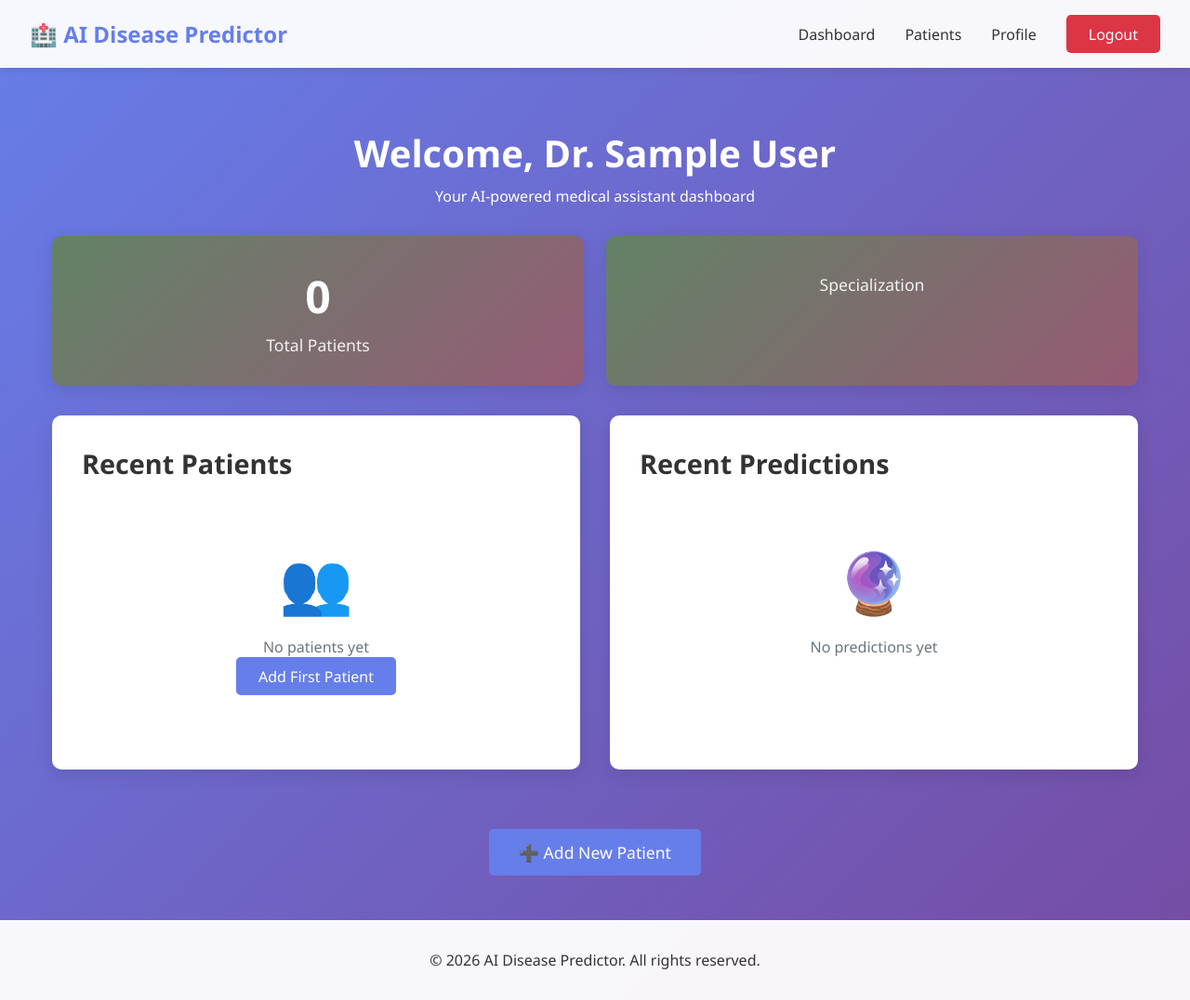
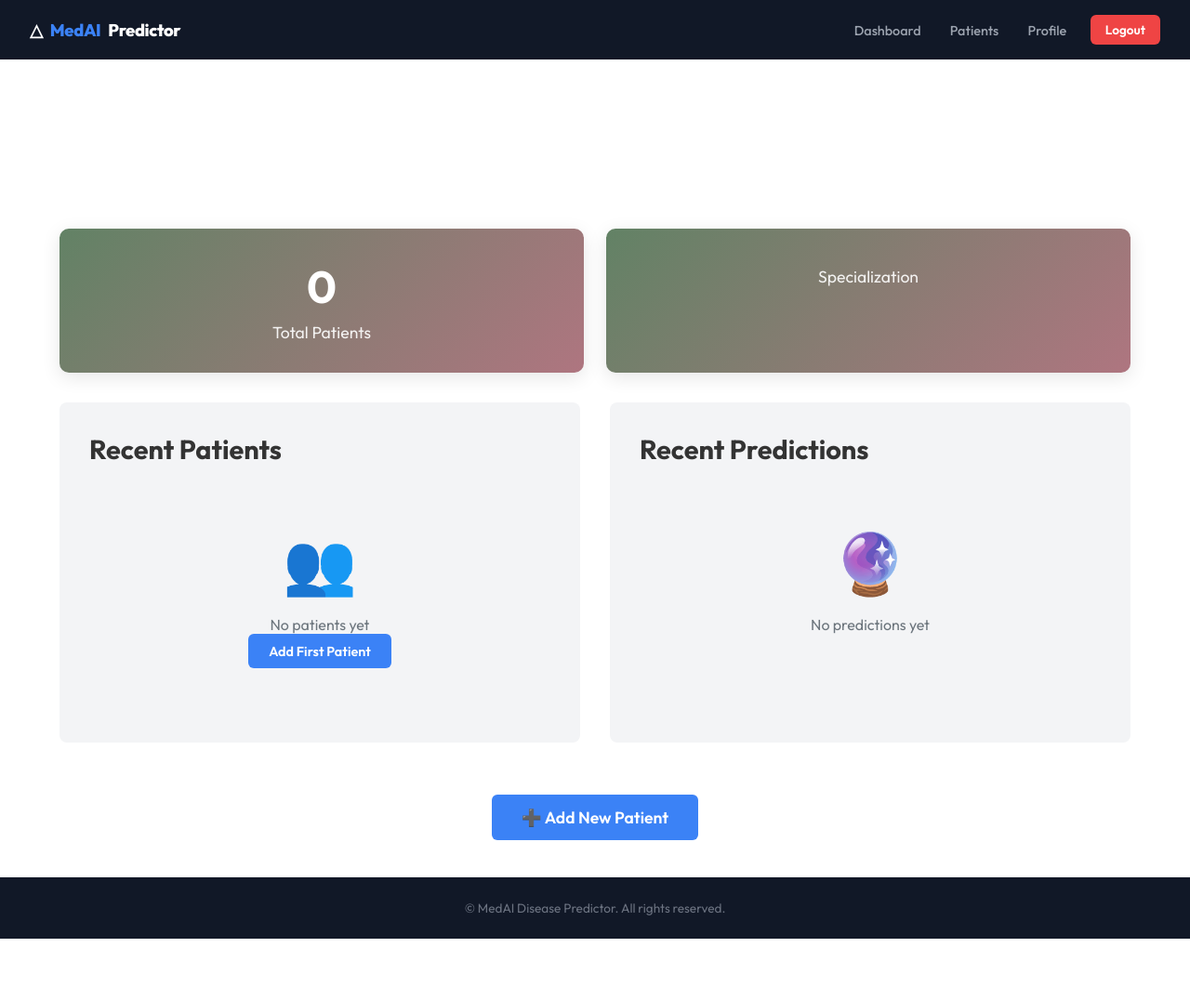
Before and after one commit to jadhavaryan403/AI-Disease-Predictor-using-Symptoms, a Django app: page /dashboard/ in a window 1280 px wide. Shown: the whole page at 93% size. After the commit the page ends 1010 px from the top, so only its background shows below. Run offline with Django 5.2, Linux system fonts and the light colour scheme; the visitor is signed in with stand-in values (Sample User, id 1); data that the repository does not hold is empty.

Commit message:
Frontend update

```diff
--- a/backend/prediction/templates/base.html
+++ b/backend/prediction/templates/base.html
@@ -4,145 +4,213 @@
     <meta charset="UTF-8">
     <meta name="viewport" content="width=device-width, initial-scale=1.0">
     <title>{% block title %}AI Disease Predictor{% endblock %}</title>
+    <link rel="preconnect" href="https://fonts.googleapis.com">
+    <link rel="preconnect" href="https://fonts.gstatic.com" crossorigin>
+    <link href="https://fonts.googleapis.com/css2?family=Outfit:wght@400;500;600;700;800&display=swap" rel="stylesheet">
     <style>
-        * {
+        *, *::before, *::after {
             margin: 0;
             padding: 0;
             box-sizing: border-box;
         }
 
-        body {
-            font-family: 'Segoe UI', Tahoma, Geneva, Verdana, sans-serif;
-            background: linear-gradient(135deg, #667eea 0%, #764ba2 100%);
-            min-height: 100vh;
-            color: #333;
+        :root {
+            --bg: #FFFFFF;
+            --fg: #111827;
+            --primary: #3B82F6;
+            --primary-dark: #2563EB;
+            --secondary: #10B981;
+            --accent: #F59E0B;
+            --muted: #F3F4F6;
+            --border: #E5E7EB;
+            --font: 'Outfit', sans-serif;
         }
 
+        body {
+            font-family: var(--font);
+            background: var(--bg);
+            color: var(--fg);
+            min-height: 100vh;
+            display: flex;
+            flex-direction: column;
+        }
+
+        /* ── Navbar ── */
         .navbar {
-            background: rgba(255, 255, 255, 0.95);
-            padding: 1rem 2rem;
-            box-shadow: 0 2px 10px rgba(0,0,0,0.1);
+            background: var(--fg);
+            padding: 0 2rem;
             display: flex;
             justify-content: space-between;
             align-items: center;
+            height: 64px;
+            position: sticky;
+            top: 0;
+            z-index: 100;
         }
 
         .navbar-brand {
-            font-size: 1.5rem;
-            font-weight: bold;
-            color: #667eea;
+            font-size: 1.15rem;
+            font-weight: 800;
+            color: #fff;
             text-decoration: none;
+            letter-spacing: -0.02em;
+            display: flex;
+            align-items: center;
+            gap: 0.5rem;
+        }
+
+        .navbar-brand span {
+            color: var(--primary);
         }
 
         .navbar-nav {
             display: flex;
             list-style: none;
-            gap: 2rem;
+            gap: 0.25rem;
             align-items: center;
         }
 
         .nav-link {
             text-decoration: none;
-            color: #333;
+            color: #9CA3AF;
             font-weight: 500;
-            transition: color 0.3s;
+            font-size: 0.9rem;
+            padding: 0.5rem 0.85rem;
+            border-radius: 6px;
+            transition: all 0.2s;
         }
 
         .nav-link:hover {
-            color: #667eea;
+            color: #fff;
+            background: rgba(255,255,255,0.08);
         }
 
+        /* ── Buttons ── */
         .btn {
-            padding: 0.6rem 1.5rem;
+            padding: 0.6rem 1.4rem;
             border: none;
-            border-radius: 5px;
+            border-radius: 6px;
             cursor: pointer;
-            font-size: 1rem;
+            font-family: var(--font);
+            font-size: 0.9rem;
+            font-weight: 600;
             text-decoration: none;
-            display: inline-block;
-            transition: all 0.3s;
+            display: inline-flex;
+            align-items: center;
+            gap: 0.4rem;
+            transition: all 0.2s;
+            white-space: nowrap;
         }
 
         .btn-primary {
-            background: #667eea;
-            color: white;
+            background: var(--primary);
+            color: #fff;
         }
 
         .btn-primary:hover {
-            background: #5568d3;
-            transform: translateY(-2px);
-            box-shadow: 0 5px 15px rgba(102, 126, 234, 0.4);
+            background: var(--primary-dark);
+            transform: scale(1.05);
         }
 
         .btn-secondary {
-            background: #6c757d;
-            color: white;
+            background: var(--muted);
+            color: var(--fg);
+        }
+
+        .btn-secondary:hover {
+            background: var(--border);
+            transform: scale(1.05);
         }
 
         .btn-danger {
-            background: #dc3545;
-            color: white;
+            background: #EF4444;
+            color: #fff;
         }
 
+        .btn-danger:hover {
+            background: #DC2626;
+            transform: scale(1.05);
+        }
+
+        .btn-outline {
+            background: transparent;
+            border: 4px solid var(--primary);
+            color: var(--primary);
+        }
+
+        .btn-outline:hover {
+            background: var(--primary);
+            color: #fff;
+        }
+
+        /* ── Layout ── */
         .container {
             max-width: 1200px;
-            margin: 2rem auto;
-            padding: 0 1rem;
+            margin: 0 auto;
+            padding: 0 1.5rem;
         }
 
-        .card {
-            background: white;
-            border-radius: 10px;
-            padding: 2rem;
-            box-shadow: 0 5px 20px rgba(0,0,0,0.1);
-            margin-bottom: 2rem;
+        .page-body {
+            flex: 1;
+            padding: 2.5rem 1.5rem;
+            max-width: 1200px;
+            margin: 0 auto;
+            width: 100%;
         }
 
-        .messages {
-            margin: 1rem 0;
+        /* ── Cards ── */
+        .card {
+            background: var(--muted);
+            border-radius: 8px;
+            padding: 2rem;
+            margin-bottom: 1.5rem;
         }
 
-        .alert {
-            padding: 1rem;
-            border-radius: 5px;
-            margin-bottom: 1rem;
+        .card-white {
+            background: var(--bg);
+            border-radius: 8px;
+            padding: 2rem;
+            margin-bottom: 1.5rem;
+            border: 2px solid var(--border);
         }
 
-        .alert-success {
-            background: #d4edda;
-            color: #155724;
-            border: 1px solid #c3e6cb;
-        }
-
-        .alert-error {
-            background: #f8d7da;
-            color: #721c24;
-            border: 1px solid #f5c6cb;
-        }
-
+        /* ── Forms ── */
         .form-group {
-            margin-bottom: 1.5rem;
+            margin-bottom: 1.25rem;
         }
 
         .form-group label {
             display: block;
-            margin-bottom: 0.5rem;
-            font-weight: 500;
-            color: #333;
+            background: transparent;
+            margin-bottom: 0.4rem;
+            font-weight: 600;
+            font-size: 0.85rem;
+            letter-spacing: 0.03em;
+            text-transform: uppercase;
+            color: #4B5563;
         }
 
         .form-control {
             width: 100%;
-            padding: 0.75rem;
-            border: 1px solid #ddd;
-            border-radius: 5px;
+            padding: 0.75rem 1rem;
+            background: #d5deec;
+            border: 2px solid transparent;
+            border-radius: 6px;
+            font-family: var(--font);
             font-size: 1rem;
+            color: var(--fg);
+            transition: all 0.2s;
         }
 
         .form-control:focus {
             outline: none;
-            border-color: #667eea;
-            box-shadow: 0 0 0 3px rgba(102, 126, 234, 0.1);
+            background: #e0dbdb;
+            border-color: var(--primary);
+        }
+
+        .form-control[readonly] {
+            opacity: 0.6;
+            cursor: not-allowed;
         }
 
         textarea.form-control {
@@ -150,6 +218,39 @@
             resize: vertical;
         }
 
+        select.form-control {
+            cursor: pointer;
+        }
+
+        /* ── Alerts ── */
+        .messages {
+            margin-bottom: 1.5rem;
+        }
+
+        .alert {
+            padding: 0.9rem 1.2rem;
+            border-radius: 6px;
+            margin-bottom: 0.75rem;
+            font-weight: 500;
+            font-size: 0.95rem;
+        }
+
+        .alert-success {
+            background: #D1FAE5;
+            color: #065F46;
+        }
+
+        .alert-error {
+            background: #FEE2E2;
+            color: #991B1B;
+        }
+
+        .alert-warning {
+            background: #FEF3C7;
+            color: #92400E;
+        }
+
+        /* ── Table ── */
         .table {
             width: 100%;
             border-collapse: collapse;
@@ -158,25 +259,38 @@
 
         .table th,
         .table td {
-            padding: 1rem;
+            padding: 0.9rem 1rem;
             text-align: left;
-            border-bottom: 1px solid #ddd;
+            border-bottom: 2px solid var(--border);
         }
 
         .table th {
-            background: #f8f9fa;
-            font-weight: 600;
+            font-size: 0.78rem;
+            font-weight: 700;
+            letter-spacing: 0.06em;
+            text-transform: uppercase;
+            color: #6B7280;
+            background: var(--muted);
         }
 
-        .table tr:hover {
-            background: #f8f9fa;
+        .table tbody tr:hover {
+            background: var(--muted);
         }
 
+        /* ── Footer ── */
         .footer {
-            background: rgba(255, 255, 255, 0.95);
-            padding: 2rem;
+            background: var(--fg);
+            color: #6B7280;
+            padding: 1.5rem 2rem;
             text-align: center;
-            margin-top: 3rem;
+            font-size: 0.85rem;
+            margin-top: auto;
+        }
+
+        /* ── Focus ring for accessibility ── */
+        :focus-visible {
+            outline: 2px solid var(--primary);
+            outline-offset: 2px;
         }
     </style>
     {% block extra_css %}{% endblock %}
@@ -184,35 +298,37 @@
 <body>
     {% if user.is_authenticated %}
     <nav class="navbar">
-        <a href="{% url 'dashboard' %}" class="navbar-brand">🏥 AI Disease Predictor</a>
+        <a href="{% url 'dashboard' %}" class="navbar-brand">
+            &#9651; <span>MedAI</span> Predictor
+        </a>
         <ul class="navbar-nav">
             <li><a href="{% url 'dashboard' %}" class="nav-link">Dashboard</a></li>
             <li><a href="{% url 'patients_list' %}" class="nav-link">Patients</a></li>
             <li><a href="{% url 'profile' %}" class="nav-link">Profile</a></li>
-            <li><a href="{% url 'logout' %}" class="btn btn-danger">Logout</a></li>
+            <li style="margin-left:0.5rem;">
+                <a href="{% url 'logout' %}" class="btn btn-danger" style="font-size:0.85rem; padding:0.45rem 1rem;">Logout</a>
+            </li>
         </ul>
     </nav>
     {% endif %}
 
     {% if messages %}
-    <div class="container">
+    <div class="container" style="margin-top:1.25rem;">
         <div class="messages">
             {% for message in messages %}
-            <div class="alert alert-{{ message.tags }}">
-                {{ message }}
-            </div>
+            <div class="alert alert-{{ message.tags }}">{{ message }}</div>
             {% endfor %}
         </div>
     </div>
     {% endif %}
 
-    <div class="container">
+    <main class="page-body">
         {% block content %}{% endblock %}
-    </div>
+    </main>
 
-    <div class="footer">
-        <p>&copy; 2026 AI Disease Predictor. All rights reserved.</p>
-    </div>
+    <footer class="footer">
+        &copy; MedAI Disease Predictor. All rights reserved.
+    </footer>
 
     {% block extra_js %}{% endblock %}
 </body>
```
